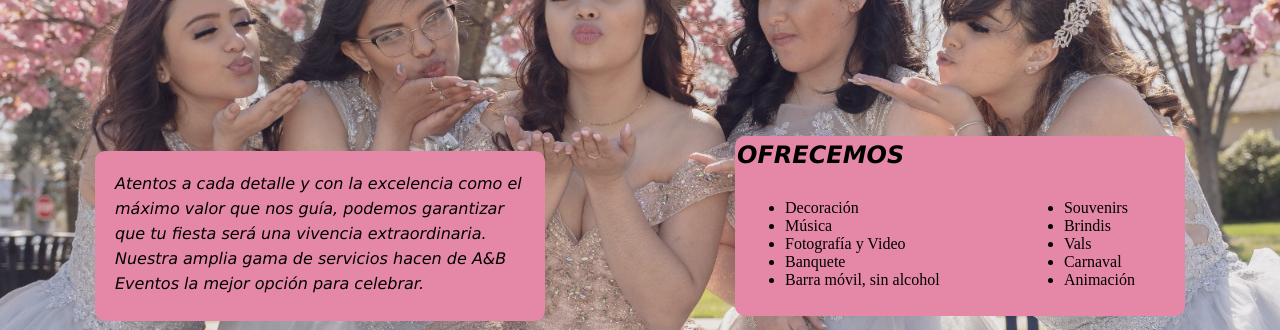
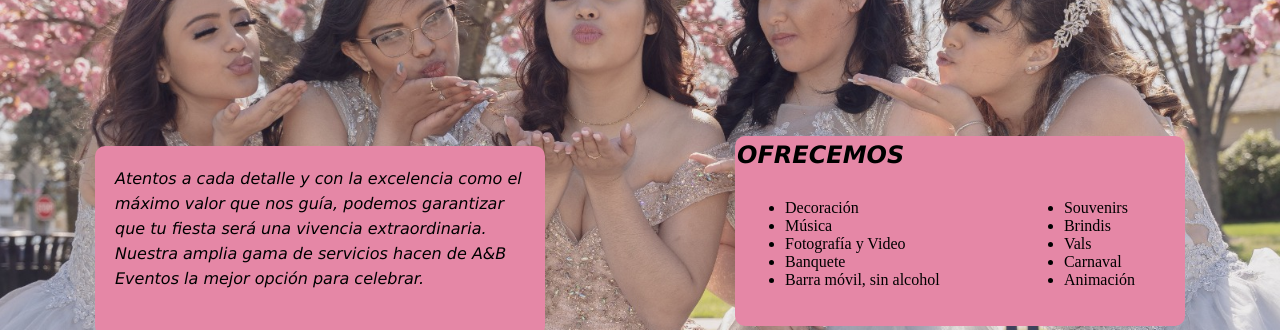
Before and after one commit to Antonell-a/2da-pre-entrega-Cristiano, a plain HTML site: page pages/cumplede15.html in a window 1280 px wide. Shown: the part 304-634 px from the top of the page. Drawn offline with Linux system fonts and the light colour scheme.

Commit message:
proyecto corderhouse

```diff
--- a/scss/style.scss
+++ b/scss/style.scss
@@ -245,7 +245,7 @@ footer{
     font-family: "Lucida Sans", "Lucida Sans Regular", "Lucida Grande", "Lucida Sans Unicode", Verdana, sans-serif;
     font-style: oblique;
     width: 450px;
-    height: 170px;
+    height: 190px;
     grid-column: 1/2;
     place-self: center;
     background-color: map-get($mapaColores , colorHeaderCumple15 );
@@ -262,7 +262,7 @@ line-height: 25px;
 
     .contenedorhijodos_fiesta15 {
     width: 450px;
-    height: 180px;
+    height: 190px;
     margin-bottom: 20px;
     grid-column: 2/3;
     place-self: center;
```
Also changed, not shown: CSS/style.css.
